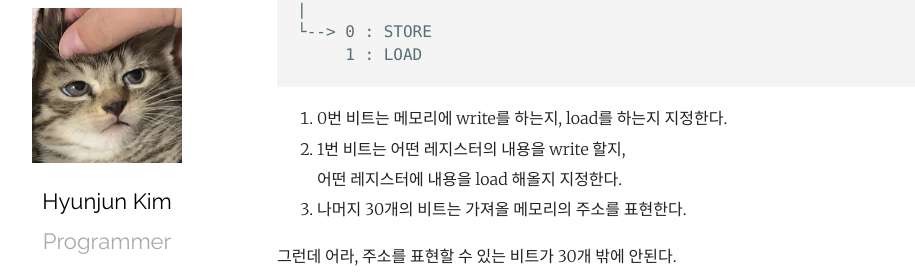
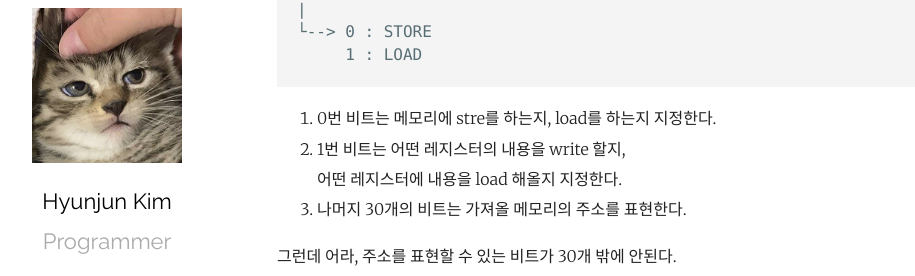
Before and after one commit to Ria9993/Ria9993.github.io, a Jekyll site: the page built from _posts/2022-09-28-why-need-memory-alignment.md, in a window 1280 px wide and 900 px high, scrolled down 782 px. Shown: the part 152-428 px from the top of the window, without its empty margins (78-993 px from the left). Built offline with Jekyll 4.4.1, drawn with Linux system fonts in a browser that asks for light colours; comment, search, counter and statistics services are not loaded.

Commit message:
Create 2022-09-28-why-need-memory-alignment.md

````diff
--- a/_posts/2022-09-28-why-need-memory-alignment.md
+++ b/_posts/2022-09-28-why-need-memory-alignment.md
@@ -39,7 +39,7 @@ CPU가 메모리에서 load하기 위해선 IR를 다음과 같이 세팅한다.
 └--> 0 : STORE
      1 : LOAD
 ```
-1. 0번 비트는 메모리에 write를 하는지, load를 하는지 지정한다.
+1. 0번 비트는 메모리에 stre를 하는지, load를 하는지 지정한다.
 2. 1번 비트는 어떤 레지스터의 내용을 write 할지,
 어떤 레지스터에 내용을 load 해올지 지정한다.
 3. 나머지 30개의 비트는 가져올 메모리의 주소를 표현한다.
````
